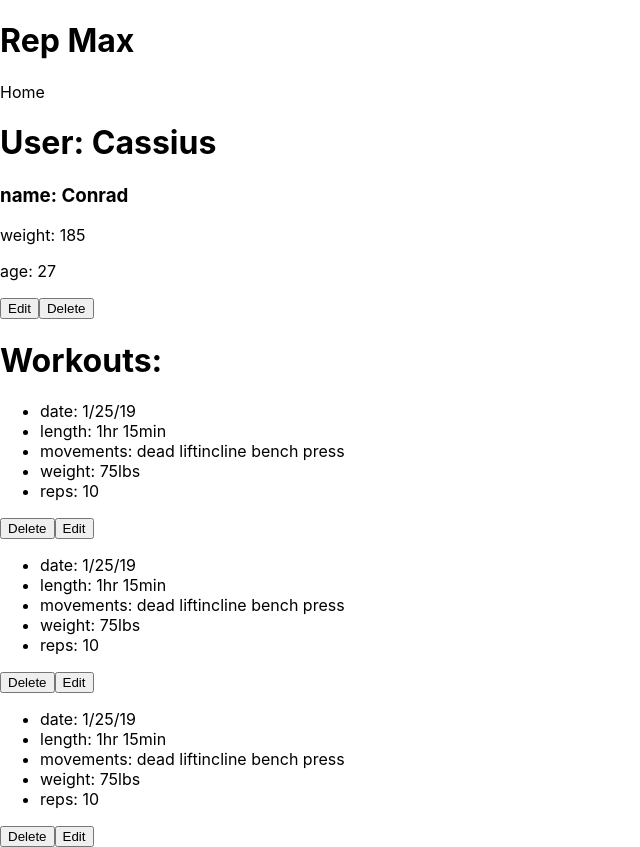
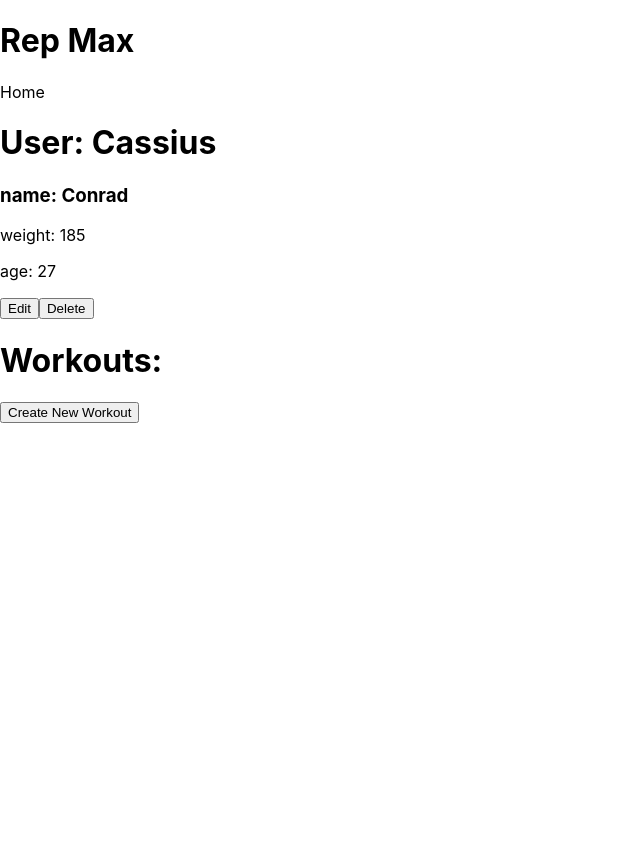
Before and after one commit to ConradCasper/repmax2, a React (Create React App) app in the folder client/: page / in a window 1280 px wide. Shown: the whole page, without its empty margins (0-640 px from the left). After the commit the page ends 800 px from the top, so only its background shows below. Built offline with nearby package versions, Linux system fonts and the light colour scheme.

Commit message:
trying to fix errors

```diff
--- a/client/src/components/Home.js
+++ b/client/src/components/Home.js
@@ -30,7 +30,7 @@ class Home extends Component {
             <div>
                 <header>
                     <h1>
-                        Rep Max
+                    Rep Max
                     </h1>
                 </header>
                 <nav>
--- a/client/src/components/Workout.js
+++ b/client/src/components/Workout.js
@@ -13,7 +13,7 @@ class Workout extends Component {
     render() {
         return (
             <div>
-                <ul>
+                {/* <ul>
                     <li>
                         date: {this.props.workouts.date}
                     </li>
@@ -31,7 +31,7 @@ class Workout extends Component {
                     </li>
                 </ul>
                 <button onClick={this.deleteWorkout}>Delete</button>
-                <button onClick={this.editWorkout}>Edit</button>
+                <button onClick={this.editWorkout}>Edit</button> */}
 
 
             </div>
--- a/client/src/components/WorkoutsList.js
+++ b/client/src/components/WorkoutsList.js
@@ -5,9 +5,20 @@ class WorkoutsList extends Component {
     render() {
         return (
             <div>
-                <Workout workouts={this.props.workouts[0]}/>
-                <Workout workouts={this.props.workouts[0]} />
-                <Workout workouts={this.props.workouts[0]} />
+                {this.props.workouts.map((workout, i) => {
+                    return (<Workout
+                        key={i}
+                        workoutDate={workout.date}
+                        workoutReps={workout.reps}
+                        workoutId={i}
+
+
+
+
+                    />)
+                })
+                }
+                <button>Create New Workout</button>
             </div>
         );
     }
```
